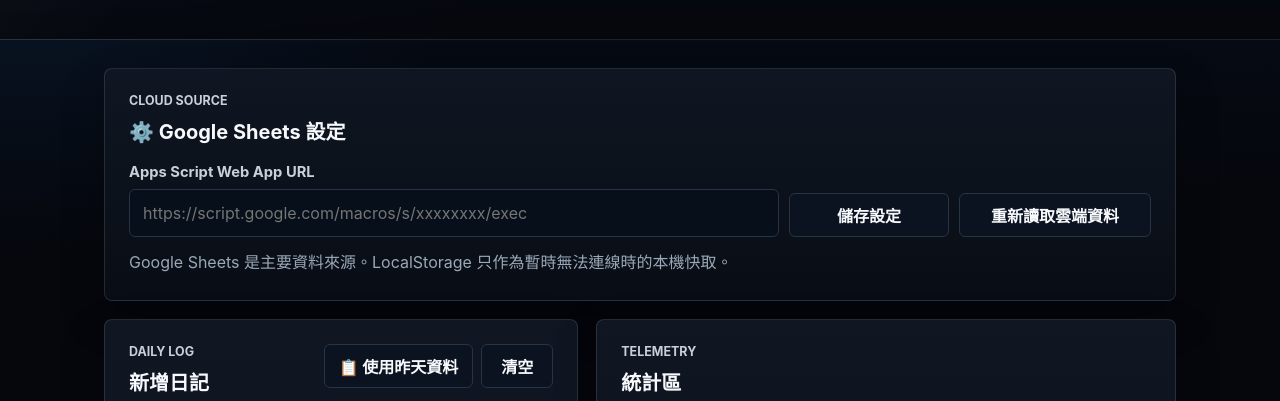
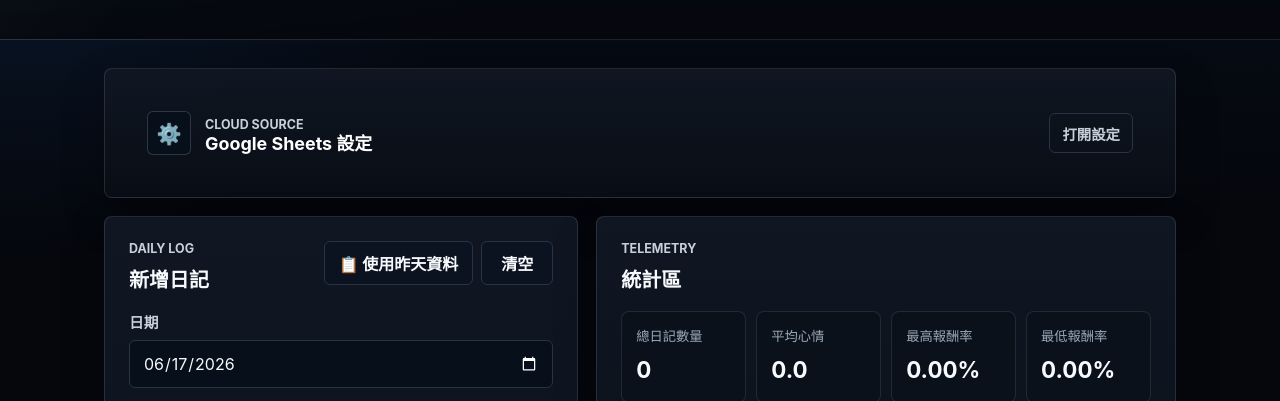
Before and after one commit to codingporcello/spcx-investment-lab, a plain HTML site: page index.html in a window 1280 px wide. Shown: the part 320-721 px from the top of the page. Drawn offline with nearby package versions, Linux system fonts and the light colour scheme.

Commit message:
Collapse settings panel and add rocket favicon

```diff
--- a/app.js
+++ b/app.js
@@ -69,6 +69,10 @@ const controls = {
   appsScriptUrl: document.querySelector("#appsScriptUrl"),
   saveSettingsButton: document.querySelector("#saveSettingsButton"),
   refreshSheetsButton: document.querySelector("#refreshSheetsButton"),
+  settingsPanel: document.querySelector(".settings-panel"),
+  settingsContent: document.querySelector("#settingsContent"),
+  settingsToggleButton: document.querySelector("#settingsToggleButton"),
+  settingsToggleAction: document.querySelector(".settings-toggle-action"),
 };
 
 function todayString() {
@@ -217,6 +221,17 @@ function saveSettings() {
   state.appsScriptUrl = controls.appsScriptUrl.value.trim();
   localStorage.setItem(SETTINGS_KEY, JSON.stringify({ appsScriptUrl: state.appsScriptUrl }));
   loadFromSheets();
+}
+
+function setSettingsExpanded(isExpanded) {
+  controls.settingsPanel.classList.toggle("settings-collapsed", !isExpanded);
+  controls.settingsContent.hidden = !isExpanded;
+  controls.settingsToggleButton.setAttribute("aria-expanded", String(isExpanded));
+  controls.settingsToggleAction.textContent = isExpanded ? "收起設定" : "打開設定";
+}
+
+function toggleSettings() {
+  setSettingsExpanded(controls.settingsContent.hidden);
 }
 
 function readCache() {
@@ -909,6 +924,7 @@ function bindEvents() {
   document.querySelector("#exportCsvButton").addEventListener("click", exportCsv);
   document.querySelector("#exportJsonButton").addEventListener("click", exportJson);
   document.querySelector("#exportReportButton").addEventListener("click", exportReport);
+  controls.settingsToggleButton.addEventListener("click", toggleSettings);
   controls.saveSettingsButton.addEventListener("click", saveSettings);
   controls.refreshSheetsButton.addEventListener("click", loadFromSheets);
 }
--- a/index.html
+++ b/index.html
@@ -8,6 +8,7 @@
       content="SPCX 投資心理研究室：記錄投資人的情緒、後悔指數與操作傾向。"
     />
     <title>SPCX 投資心理研究室</title>
+    <link rel="icon" type="image/svg+xml" href="favicon.svg" />
     <link rel="preconnect" href="https://cdn.jsdelivr.net" />
     <link rel="stylesheet" href="styles.css" />
     <script src="https://cdn.jsdelivr.net/npm/chart.js"></script>
@@ -27,11 +28,27 @@
     </header>
 
     <main class="app-shell">
-      <section class="settings-panel" aria-labelledby="settings-title">
+      <section class="settings-panel settings-collapsed" aria-labelledby="settings-title">
+        <button
+          class="settings-toggle-card"
+          id="settingsToggleButton"
+          type="button"
+          aria-expanded="false"
+          aria-controls="settingsContent"
+        >
+          <span class="settings-toggle-icon" aria-hidden="true">⚙️</span>
+          <span>
+            <span class="eyebrow">Cloud Source</span>
+            <strong id="settings-title">Google Sheets 設定</strong>
+          </span>
+          <span class="settings-toggle-action">打開設定</span>
+        </button>
+
+        <div class="settings-content" id="settingsContent" hidden>
           <div class="section-heading">
             <div>
               <p class="eyebrow">Cloud Source</p>
-            <h2 id="settings-title">⚙️ Google Sheets 設定</h2>
+              <h2>⚙️ Google Sheets 設定</h2>
             </div>
           </div>
 
@@ -45,11 +62,14 @@
               />
             </label>
             <button class="secondary-button" id="saveSettingsButton" type="button">儲存設定</button>
-          <button class="secondary-button" id="refreshSheetsButton" type="button">重新讀取雲端資料</button>
+            <button class="secondary-button" id="refreshSheetsButton" type="button">
+              重新讀取雲端資料
+            </button>
           </div>
           <p class="settings-note">
             Google Sheets 是主要資料來源。LocalStorage 只作為暫時無法連線時的本機快取。
           </p>
+        </div>
       </section>
 
       <section class="entry-panel" aria-labelledby="entry-title">
--- a/styles.css
+++ b/styles.css
@@ -180,6 +180,81 @@ section {
 .history-panel,
 .settings-panel {
   padding: 18px;
+}
+
+.settings-collapsed {
+  padding: 0;
+}
+
+.settings-toggle-card {
+  width: 100%;
+  min-height: 78px;
+  display: grid;
+  grid-template-columns: auto minmax(0, 1fr) auto;
+  align-items: center;
+  gap: 14px;
+  padding: 18px;
+  border-radius: 8px;
+  border: 0;
+  background: transparent;
+  color: var(--text);
+  text-align: left;
+}
+
+.settings-toggle-card strong {
+  display: block;
+  color: var(--white);
+  font-size: 1.12rem;
+  line-height: 1.2;
+}
+
+.settings-toggle-icon {
+  width: 44px;
+  height: 44px;
+  display: grid;
+  place-items: center;
+  border: 1px solid rgba(200, 208, 218, 0.2);
+  border-radius: 6px;
+  background: #07101a;
+  font-size: 1.28rem;
+}
+
+.settings-toggle-action {
+  min-height: 40px;
+  display: inline-grid;
+  place-items: center;
+  padding: 0 12px;
+  border: 1px solid var(--line);
+  border-radius: 6px;
+  color: var(--silver);
+  font-size: 0.9rem;
+  font-weight: 800;
+}
+
+.settings-toggle-card:hover .settings-toggle-action,
+.settings-toggle-card:focus-visible .settings-toggle-action {
+  border-color: var(--blue-bright);
+  color: var(--white);
+}
+
+.settings-content {
+  padding: 18px;
+  border-top: 1px solid rgba(200, 208, 218, 0.12);
+}
+
+.settings-panel:not(.settings-collapsed) .settings-toggle-card {
+  border-bottom-right-radius: 0;
+  border-bottom-left-radius: 0;
+}
+
+@media (max-width: 520px) {
+  .settings-toggle-card {
+    grid-template-columns: auto minmax(0, 1fr);
+  }
+
+  .settings-toggle-action {
+    grid-column: 1 / -1;
+  }
 }
 
 .section-heading {
```
Also changed, not shown: favicon.svg (added). Lines whose indentation alone changed are shown as unchanged.
